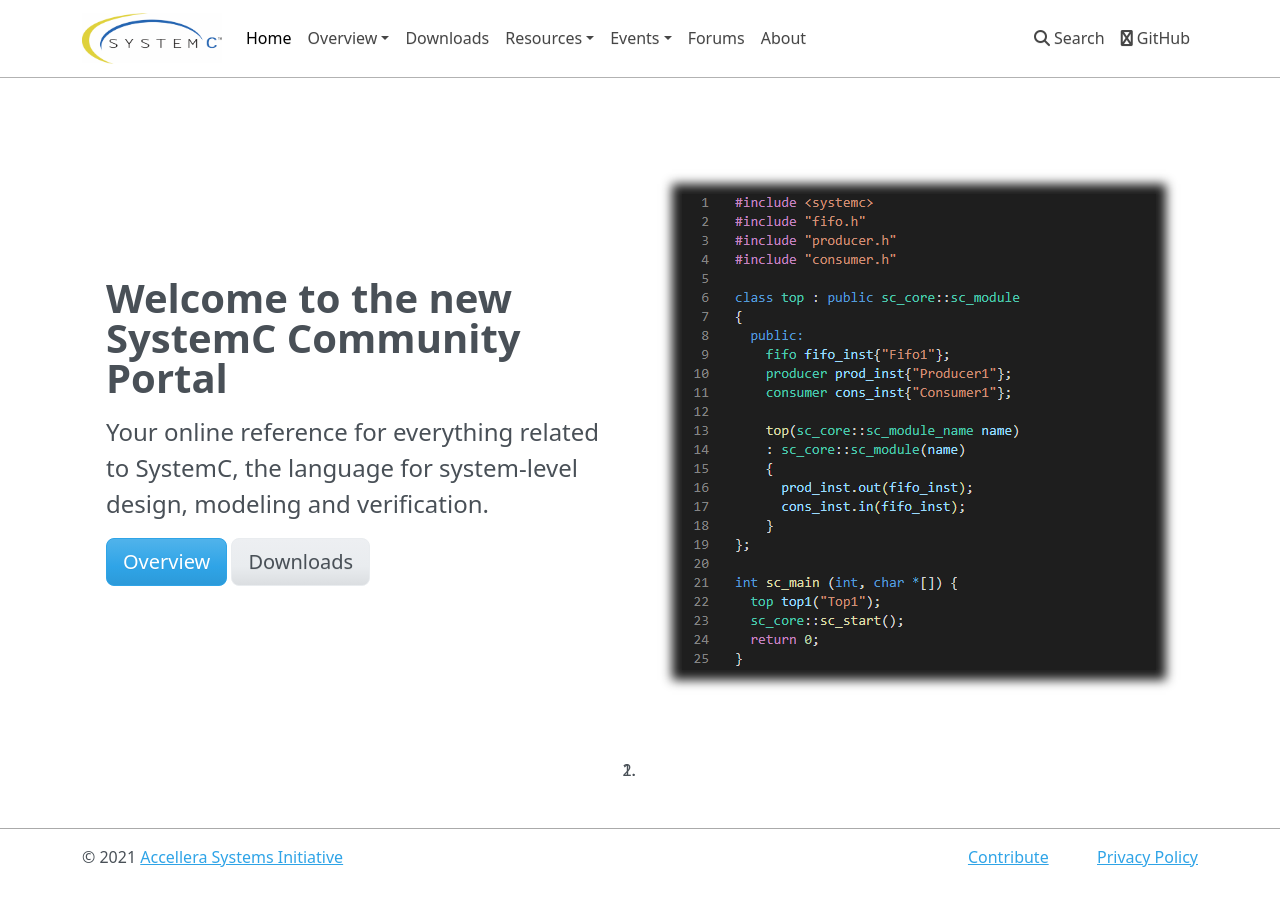
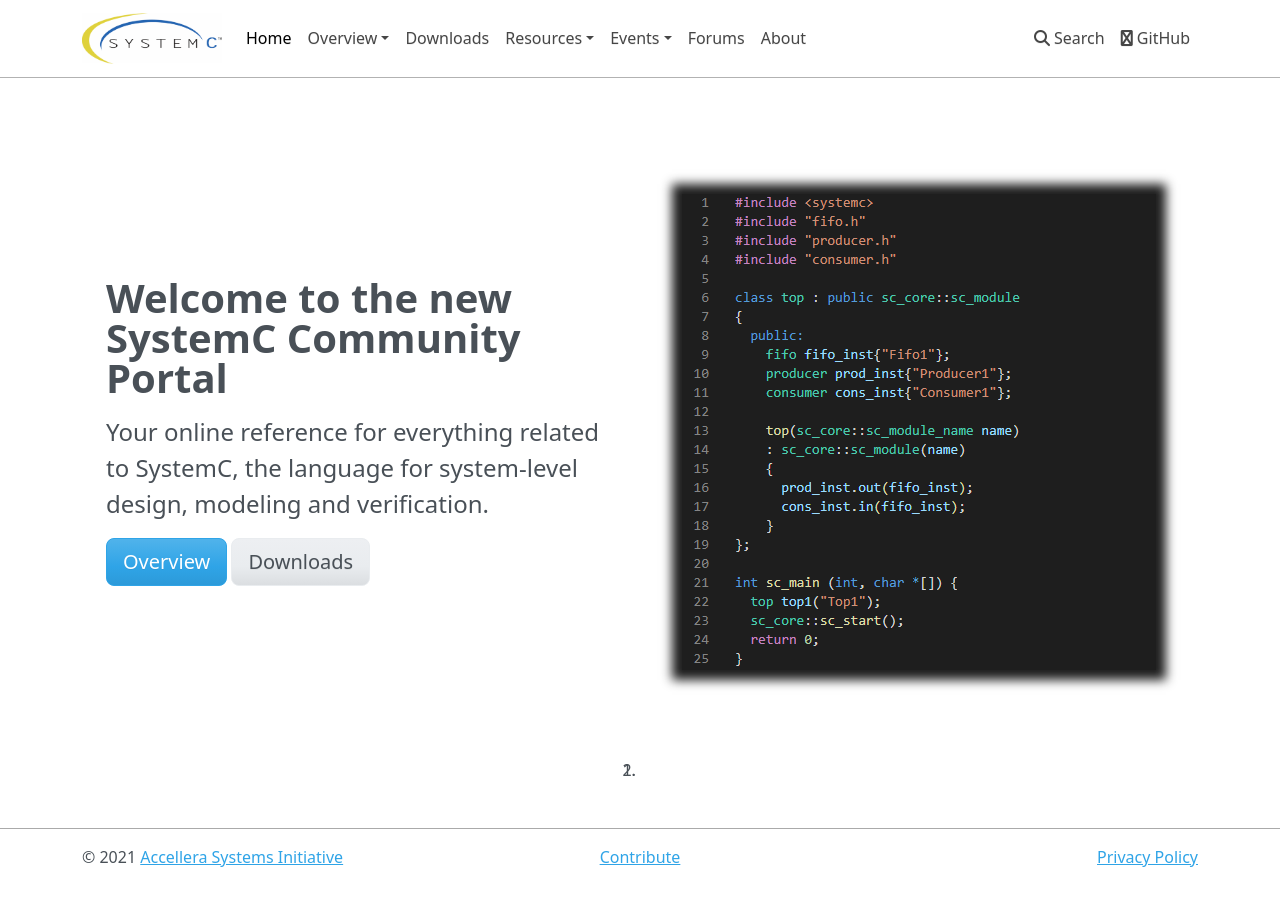
Before and after one commit to accellera-official/systemc.org, an MkDocs documentation site: the page built from docs/index.md, in a window 1280 px wide. Built offline with MkDocs 1.6.1, drawn with Linux system fonts in a browser that asks for light colours; nearby versions of some CDN libraries.

Commit message:
fix footer

```diff
--- a/docs/stylesheets/extra.css
+++ b/docs/stylesheets/extra.css
@@ -56,11 +56,6 @@
   font-weight: normal;
 }
 
-.whitespace {
-  display: inline-block;
-  margin-left: 40px;
-}
-
 a.nav-link {
    color: #464646;
    font-weight: normal;
--- a/overrides/404.html
+++ b/overrides/404.html
@@ -27,9 +27,9 @@
 <hr>
 <div class="container">
     <div class="row">
-        <div class="col-md-6" style="text-align: left;">&copy; 2021 <a href="https://accellera.org/" target="_blank">Accellera Systems Initiative</a></div>
-        <div class="col-md-6" style="text-align: right;">
-            <a href="https://github.com/accellera-official/systemc.org" target="_blank">Contribute</a><span class="whitespace">&nbsp;</span>
+        <div class="col-md-4" style="text-align: left;">&copy; 2021 <a href="https://accellera.org/" target="_blank">Accellera Systems Initiative</a></div>
+        <div class="col-md-4" style="text-align: center;"><a href="https://github.com/accellera-official/systemc.org" target="_blank">Contribute</a></div>
+        <div class="col-md-4" style="text-align: right;">
             <a href="/privacy/">Privacy Policy</a>
         </div>
     </div>
--- a/overrides/main.html
+++ b/overrides/main.html
@@ -29,9 +29,9 @@
 <hr>
 <div class="container">
     <div class="row">
-        <div class="col-md-6" style="text-align: left;">&copy; 2021 <a href="https://accellera.org/" target="_blank">Accellera Systems Initiative</a></div>
-        <div class="col-md-6" style="text-align: right;">
-            <a href="https://github.com/accellera-official/systemc.org" target="_blank">Contribute</a><span class="whitespace">&nbsp;</span>
+        <div class="col-md-4" style="text-align: left;">&copy; 2021 <a href="https://accellera.org/" target="_blank">Accellera Systems Initiative</a></div>
+        <div class="col-md-4" style="text-align: center;"><a href="https://github.com/accellera-official/systemc.org" target="_blank">Contribute</a></div>
+        <div class="col-md-4" style="text-align: right;">
             <a href="/privacy/">Privacy Policy</a>
         </div>
     </div>
```
